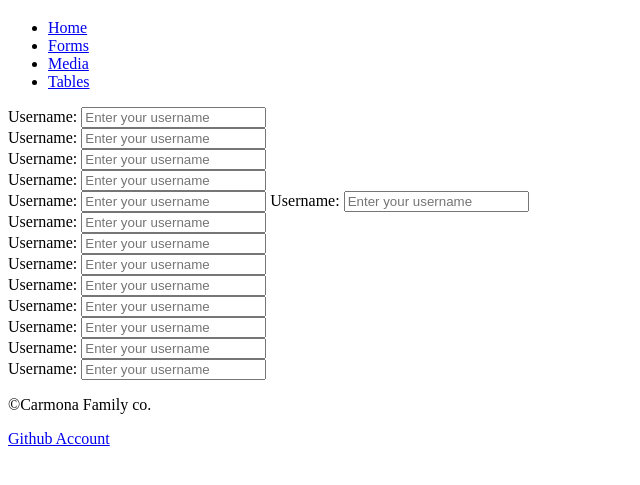
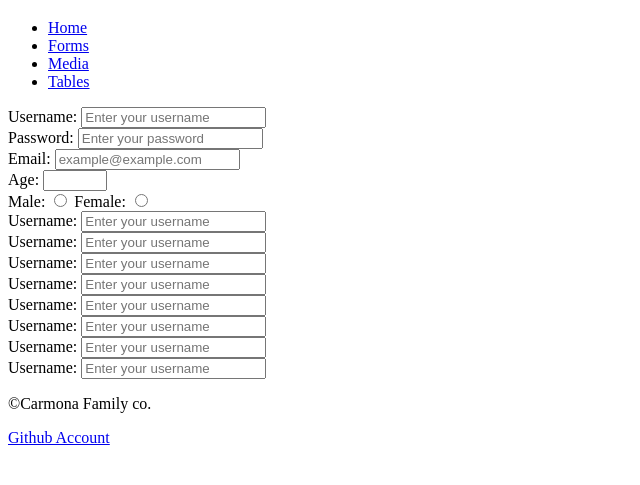
Before and after one commit to DiegoCarmona1/COMP001A.LectureActivity4, a plain HTML site: page forms.html in a window 1280 px wide. Shown: the part 61-546 px from the top of the page, without its empty margins (0-640 px from the left). Drawn offline with Linux system fonts and the light colour scheme.

Commit message:
half edits on forms list

```diff
--- a/forms.html
+++ b/forms.html
@@ -25,70 +25,81 @@
 
             <br>
 
-            <!-- Label and text input field -->
+            <!-- Label and password input field -->
+            <label for="password">Password:</label>
+            <input type="password" id="password" name="password" placeholder="Enter your password">
+
+            <br>
+
+            <!-- Label and email input field -->
+            <label for="email">Email:</label>
+            <input type="email" id="email" name="email" placeholder="example@example.com">
+
+            <br>
+
+            <!-- Label and number input field -->
+            <label for="age">Age:</label>
+            <input type="Number" id="age" name="age" min="1" max="100">
+
+            <br>
+
+            <!-- Radio buttons for gender selection -->
+            <label for="male">Male:</label>
+            <input type="radio" id="male" name="gender" value="male">
+
+            <label for="female">Female:</label>
+            <input type="radio" id="female" name="gender" value="female">
+
+            <br>
+
+            <!-- Checkbox for newsletter subscription -->
             <label for="username">Username:</label>
             <input type="text" id="username" name="username" placeholder="Enter your username">
 
             <br>
-            <!-- Label and text input field -->
-            <label for="username">Username:</label>
-            <input type="text" id="username" name="username" placeholder="Enter your username">
-
-            <br>
-            <!-- Label and text input field -->
-            <label for="username">Username:</label>
-            <input type="text" id="username" name="username" placeholder="Enter your username">
-
-            <br>
-            <!-- Label and text input field -->
-            <label for="username">Username:</label>
-            <input type="text" id="username" name="username" placeholder="Enter your username">
 
             <!-- Label and text input field -->
             <label for="username">Username:</label>
             <input type="text" id="username" name="username" placeholder="Enter your username">
 
             <br>
+
             <!-- Label and text input field -->
             <label for="username">Username:</label>
             <input type="text" id="username" name="username" placeholder="Enter your username">
 
             <br>
+
             <!-- Label and text input field -->
             <label for="username">Username:</label>
             <input type="text" id="username" name="username" placeholder="Enter your username">
 
             <br>
+
             <!-- Label and text input field -->
             <label for="username">Username:</label>
             <input type="text" id="username" name="username" placeholder="Enter your username">
 
             <br>
+
             <!-- Label and text input field -->
             <label for="username">Username:</label>
             <input type="text" id="username" name="username" placeholder="Enter your username">
 
             <br>
+
             <!-- Label and text input field -->
             <label for="username">Username:</label>
             <input type="text" id="username" name="username" placeholder="Enter your username">
 
             <br>
+
             <!-- Label and text input field -->
             <label for="username">Username:</label>
             <input type="text" id="username" name="username" placeholder="Enter your username">
 
             <br>
-            <!-- Label and text input field -->
-            <label for="username">Username:</label>
-            <input type="text" id="username" name="username" placeholder="Enter your username">
 
-            <br>
-            <!-- Label and text input field -->
-            <label for="username">Username:</label>
-            <input type="text" id="username" name="username" placeholder="Enter your username">
-
-            <br>
         </form>
     </main>
     <footer>
```
